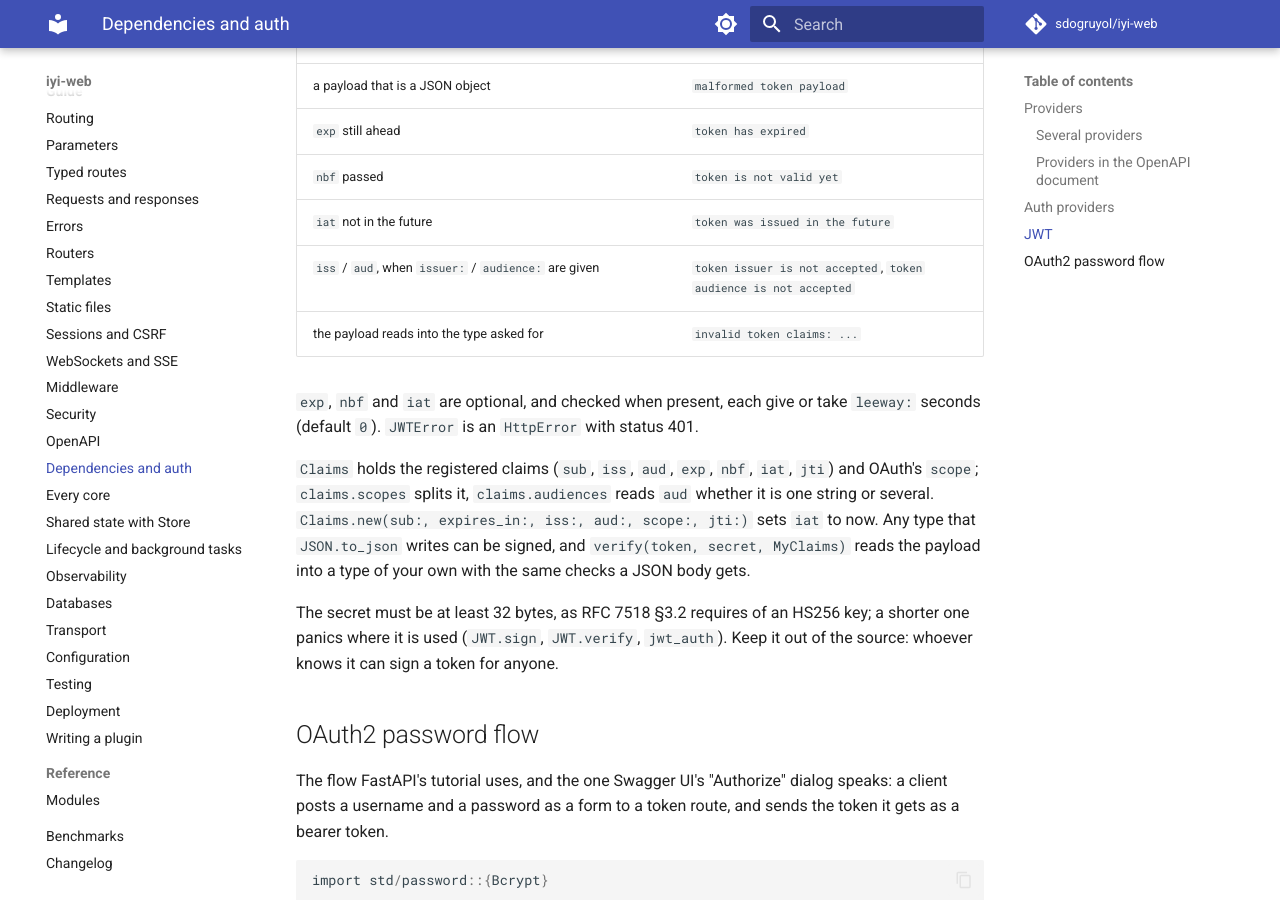
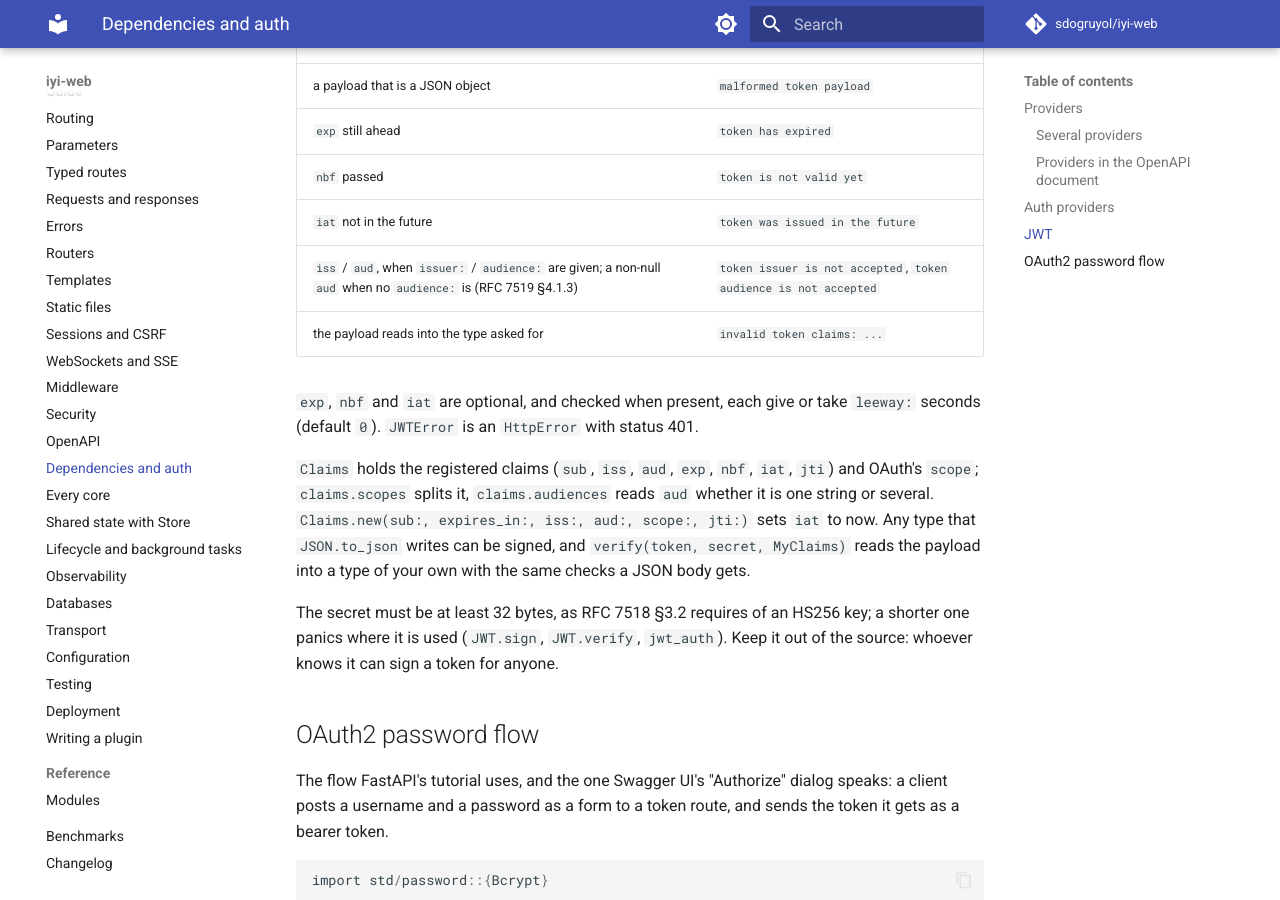
Before and after one commit to sdogruyol/iyi-web, an MkDocs documentation site: the page built from docs/dependencies-and-auth.md, in a window 1280 px wide and 900 px high, scrolled down 4233 px. Built offline with MkDocs 1.6.1 and Material for MkDocs 9.7.7, drawn with Linux system fonts in a browser that asks for light colours; comment, search, counter and statistics services are not loaded.

Commit message:
Refuse a JWT that names an audience when none is expected
With no audience: given, JWT.verify ignored aud, so a token issued for
another service sharing the secret was accepted here. RFC 7519 4.1.3
says such a token must be rejected; PyJWT does.

```diff
--- a/docs/dependencies-and-auth.md
+++ b/docs/dependencies-and-auth.md
@@ -187,7 +187,7 @@ failed:
 | `exp` still ahead | `token has expired` |
 | `nbf` passed | `token is not valid yet` |
 | `iat` not in the future | `token was issued in the future` |
-| `iss` / `aud`, when `issuer:` / `audience:` are given | `token issuer is not accepted`, `token audience is not accepted` |
+| `iss` / `aud`, when `issuer:` / `audience:` are given; a non-null `aud` when no `audience:` is (RFC 7519 §4.1.3) | `token issuer is not accepted`, `token audience is not accepted` |
 | the payload reads into the type asked for | `invalid token claims: ...` |
 
 `exp`, `nbf` and `iat` are optional, and checked when present, each give or
```
Also changed, not shown: 2 other files.
